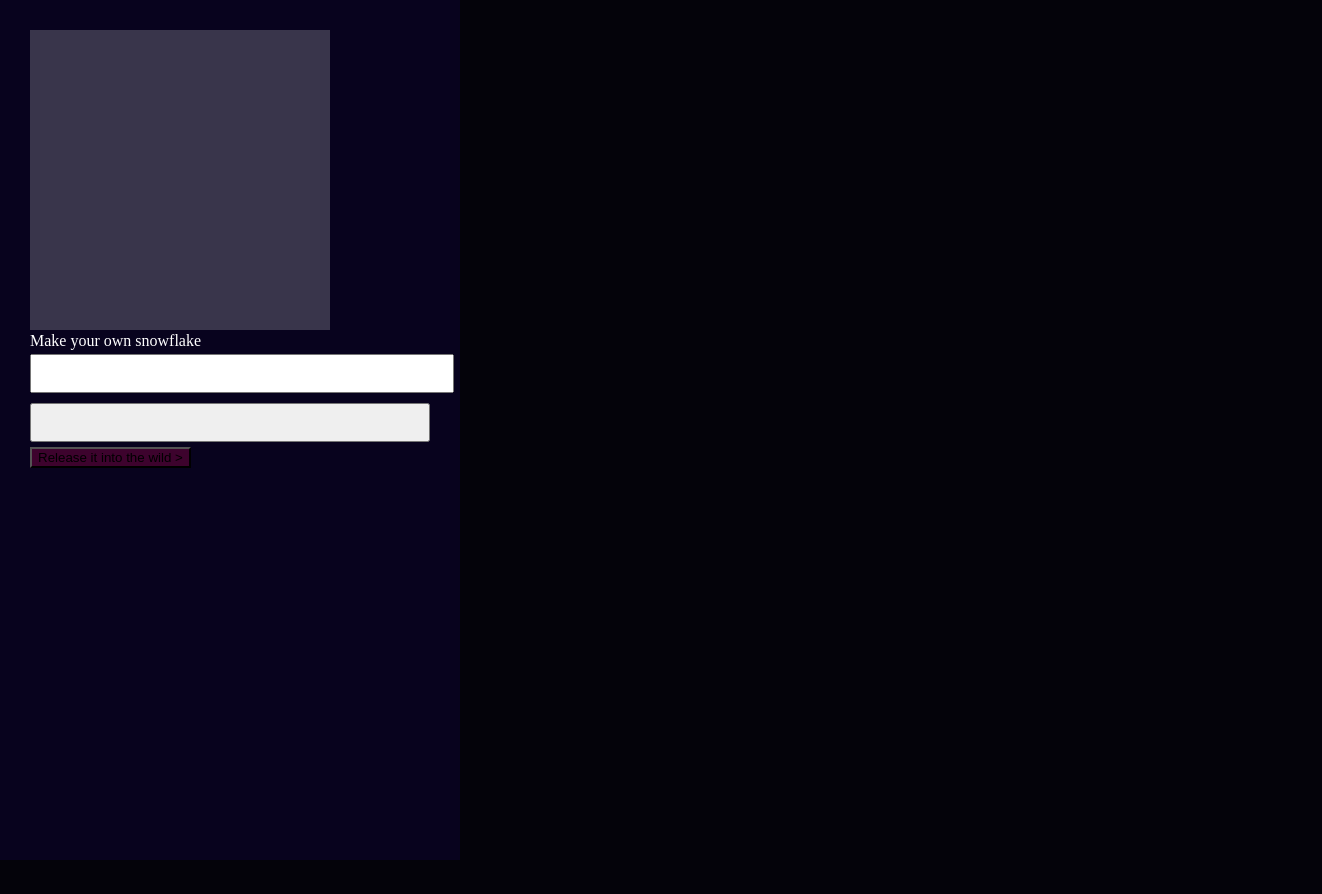
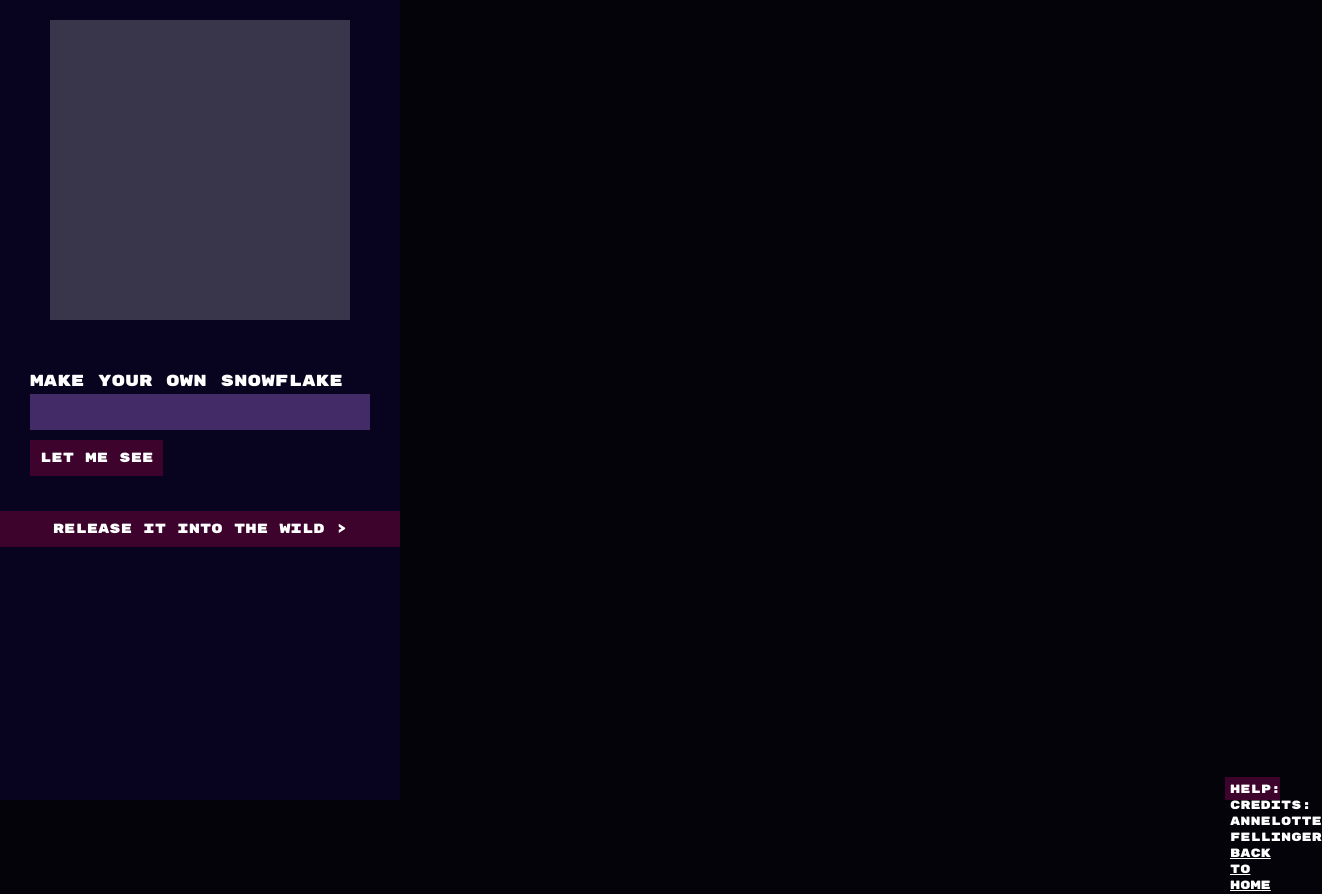
Before and after one commit to AnnFell/xmas_card_2017, a plain HTML site: page index.html in a window 1280 px wide. Shown: the whole page, 1322 px wide, since content can reach past the window. Before the commit the page ends 860 px from the top, so only its background shows below. Drawn offline with Linux system fonts and the light colour scheme.

Commit message:
css update layout

```diff
--- a/gulp/sass/helpers/_snippets.scss
+++ b/gulp/sass/helpers/_snippets.scss
@@ -7,3 +7,10 @@
 
     &:after { clear: both; }
 }
+
+input, button {
+    background: none;
+    outline:none;
+    border:none;
+    color:$white;
+}
--- a/gulp/sass/helpers/_variables.scss
+++ b/gulp/sass/helpers/_variables.scss
@@ -1,4 +1,18 @@
 $darkpurple: #04030A;
 $purple: #08031E;
 $warmpurple: #3D032D;
+$lightpurple: #422B66;
 $white: white;
+
+@import url('https://fonts.googleapis.com/css?family=Rubik+Mono+One');
+body, input, button {
+  font-family: 'Rubik Mono One', sans-serif;
+  line-height: 16px;
+}
+a:link {
+  color:$white;
+  text-decoration: underline;
+  &:hover {
+    color:darken($white, 20%);
+  }
+}
--- a/gulp/sass/layout/_body.scss
+++ b/gulp/sass/layout/_body.scss
@@ -1,5 +1,6 @@
 body {
+  overflow: hidden;
   box-sizing: border-box;
   background-color: $darkpurple;
-  color:$white;
+  color:white;
 }
--- a/gulp/sass/layout/_controls.scss
+++ b/gulp/sass/layout/_controls.scss
@@ -2,22 +2,41 @@
   background-color: $purple;
   width:400px;
   height:100vh;
-  padding: 30px;
-  text-align: left;
+  text-align: center;
 
   .snowflakeWrap {
     width:300px;
     height:300px;
     background-color: rgba(255, 255, 255, 0.2);
     display: inline-block;
+    margin: 20px 0;
+  }
+  .textWrap {
+    padding:30px;
+    width:100%;
+    text-align: left;
   }
   input {
-    width:100%;
     padding: 10px;
     margin: 5px 0;
+    display: inline-block;
+
+    &[type=text]{
+      background-color: $lightpurple;
+      width:80%;
+      cursor: text;
+    }
+    &[type=button]{
+      background-color: $warmpurple;
+      cursor: pointer;
+    }
   }
   button {
     background-color: #3D032D;
+    color: white;
+    width:100%;
+    padding:10px;
+    cursor: pointer;
 
   }
 }
--- /dev/null
+++ b/gulp/sass/layout/_credit.scss
@@ -0,0 +1,17 @@
+.credit {
+  color:white;
+  background-color: $warmpurple;
+  height:13px;
+  width:45px;
+  position: absolute;
+  right:0;
+  bottom:0;
+  padding:5px;
+  cursor: pointer;
+  font-size: 12px;
+
+  &:hover{
+    height:auto;
+    width:300px;
+  }
+}
--- a/gulp/sass/style.scss
+++ b/gulp/sass/style.scss
@@ -5,4 +5,5 @@
 @import "helpers/snippets";
 
 @import "layout/controls";
-@import "layout/body"
+@import "layout/body";
+@import "layout/credit";
--- a/index.html
+++ b/index.html
@@ -12,15 +12,23 @@
 
     </div>
 
+    <div class="textWrap">
     <h1>Make your own snowflake</h1>
     <input type="text" name="text" class="text">
-    <input type="button">
+    <input type="button" value="Let me see">
+    </div>
 
     <button>Release it into the wild ></button>
 
 </section>
 
 
+    <div class="credit">
+        <p>help:</p>
+        <p>Credits: Annelotte Fellinger</p>
+        <a href="#">Back to home</a>
+    </div>
+
 
 </body>
 </html>
```
Also changed, not shown: css/style.css, 1 other file.
